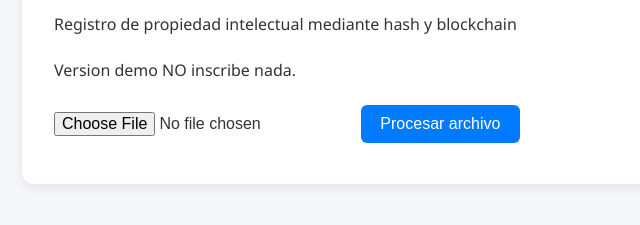
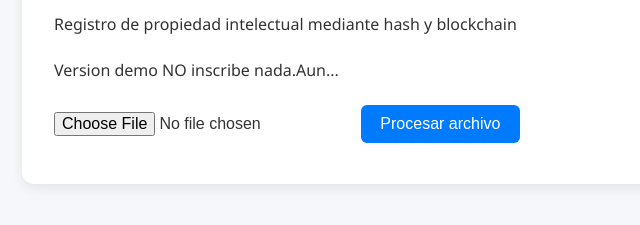
Before and after one commit to mhidalgo9827/MiPlantillaGit, a plain HTML site: page certum_folder/index.html in a window 1280 px wide. Shown: the part 131-356 px from the top of the page, 236-876 px from the left. Drawn offline with Linux system fonts and the light colour scheme.

Commit message:
UPD desde X555-deb

```diff
--- a/certum_folder/index.html
+++ b/certum_folder/index.html
@@ -12,7 +12,7 @@
   <div class="container">
     <h1>Certum Folder</h1>
     <p>Registro de propiedad intelectual mediante hash y blockchain</p>
-    <p>Version demo NO inscribe nada.</p>
+    <p>Version demo NO inscribe nada.Aun...</p>
 
     <input type="file" id="fileInput" />
     <button id="processButton">Procesar archivo</button>
```
